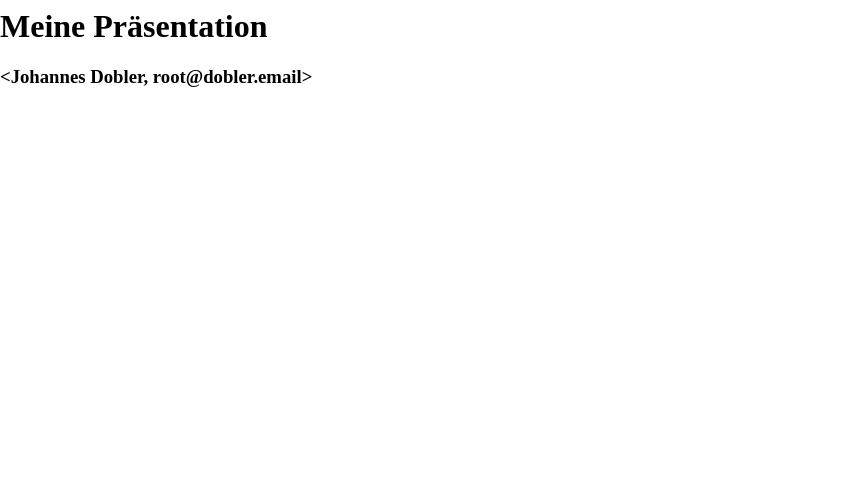
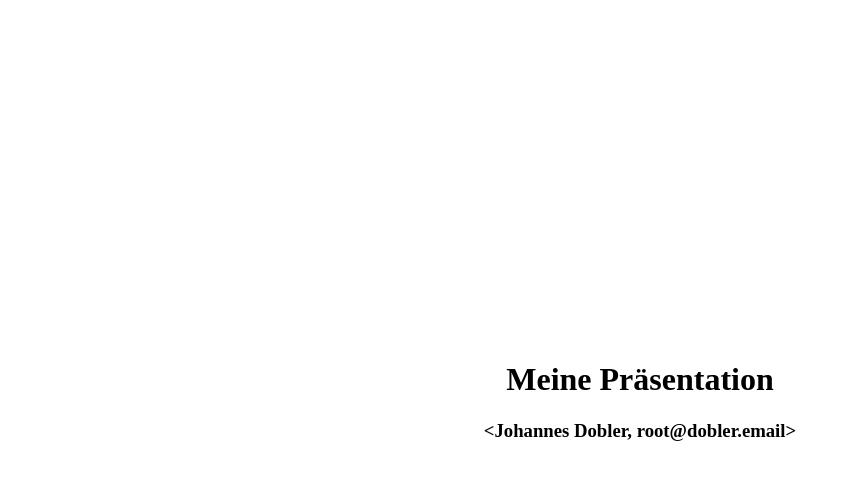
Before and after one commit to D-Joe/html-presentation, a plain HTML site: page index.html in a window 1280 px wide. Shown: the whole page, without its empty margins (0-858 px from the left). Drawn offline with Linux system fonts and the light colour scheme.

Commit message:
Load data from JSON
Load data from JSON

```diff
--- a/script.js
+++ b/script.js
@@ -24,20 +24,20 @@ function fetchJSONFile(path, callback) {
 
 window.onload = function() {
 	fetchJSONFile('slides.json', function(data){
-		title.innerHTML='<h1>'+data.title+'</h1>'+'<h3>'+data.subtitle+'</h3>';
+		title.innerHTML='<div class="center"><h1>'+data.title+'</h1>'+'<h3>'+data.subtitle+'</h3></div>';
 
 		for (var i = 0; i < Object.keys(data.slides).length; i++)
 		{
-			var points = '';
-			for (var j = 0; j < Object.keys(data.slides[i].points).length; j++)
+			var bulletPoints = '';
+			for (var j = 0; j < Object.keys(data.slides[i].bulletPoints).length; j++)
 			{
-				points = points + '<li>'+data.slides[i].points[j]+'</li>';
+				bulletPoints = bulletPoints + '<li id="'+j+'" class="'+data.slides[i].bulletPoints[j].css+'">'+data.slides[i].bulletPoints[j].text+'</li>';
 			}
 			slides.innerHTML= slides.innerHTML +
 								'<div class="slide">'+
-									'<h1>'+data.slides[i].slidetitle+'</h1>'+
-									'<ul>'+
-										points +
+									'<h1 class="slidetitle">'+data.slides[i].slidetitle+'</h1>'+
+									'<ul id="list">'+
+										bulletPoints +
 									'</ul>'+
 								'</div>';
 		}
@@ -48,7 +48,7 @@ window.onload = function() {
 
 		numberOfSlides=document.getElementsByClassName('slide').length;
 
-		ending.innerHTML='<h1>'+data.end+'</h1>';
+		ending.innerHTML='<div class="center"><h1>'+data.end+'</h1></div>';
 
 		progressbar.max = numberOfSlides;
 	});
@@ -58,7 +58,7 @@ document.onkeydown = checkKey;
 function checkKey(e) {
 	e = e || window.event;
 
-	if (e.keyCode == '37') {		//right Key
+	if (e.keyCode == '37') {		//left Key
 		if(page < 0) {
 			page = -1;
 			changePage(page);
@@ -67,8 +67,8 @@ function checkKey(e) {
 			changePage(page);
 		}
 	}
-
-	if (e.keyCode == '39') {		//left Key
+var bla = document.getElementById('list');
+	if (e.keyCode == '39') {		//right Key
 		if(page >= numberOfSlides -1) {
 			page = numberOfSlides;
 			changePage(page);
@@ -89,9 +89,7 @@ function changePage(page) {
 		//Slides
 		show.innerHTML=slide[page].innerHTML;
 		progressbar.style.display='';
-		console.log(page);
 		progressbar.value = page + 1;
-
 	} else if (page > numberOfSlides - 1) {
 		//Ending
 		progressbar.style.display='none';
--- a/slides.json
+++ b/slides.json
@@ -3,25 +3,25 @@
 	"subtitle": "&lt;Johannes Dobler, root&commat;dobler.email&gt;",
 	"slides": [{
 		"slidetitle": "Slide 1",
-		"points": [
-			"Punkt1",
-			"Punkt2",
-			"Punkt3"
-		]
+		"bulletPoints": [{
+			"text": "Punkt1",
+			"css": "later"
+		}, {
+			"text": "Punkt2",
+			"css": "later"
+		}, {
+			"text": "Punkt3",
+			"css": "later"
+		}]
 	}, {
 		"slidetitle": "Slide 2",
-		"points": [
-			"Punkt1",
-			"Punkt2"
-		]
-	}, {
-		"slidetitle": "Slide 3",
-		"points": [
-			"Punkt1",
-			"Punkt2",
-			"Punkt1",
-			"Punkt2"
-		]
+		"bulletPoints": [{
+			"text": "Punkt1",
+			"css": "later"
+		}, {
+			"text": "Punkt2",
+			"css": "later"
+		}]
 	}],
 	"end": "Vielen Dank für die Aufmerksamkeit"
 }
--- a/style.css
+++ b/style.css
@@ -3,9 +3,24 @@
 }
 
 body {
-	margin-left: 0px;
-	margin-right: 0px;
+	margin: 0px;
 }
+
+.center {
+  position:fixed;
+  max-width: 100%;
+  max-height: 100%;
+  top: 50%;
+  left: 50%;
+  transform: translate(-50%, -50%);
+  text-align: center;
+}
+
+.slidetitle {
+	text-align: center;
+}
+
+/*progressbar */
 
 #progress {
   height: 5px;
```
